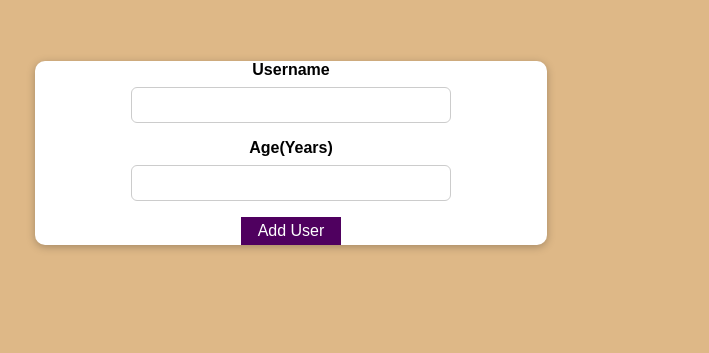
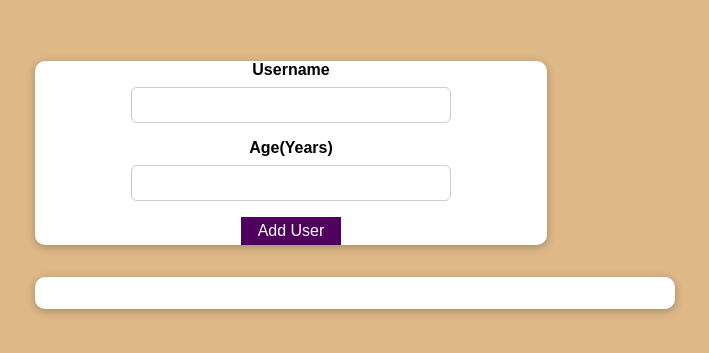
Before and after one commit to AnthonyHad/udemy-react, a React (Create React App) app in the folder 03-practice-project-1/: page / in a window 1280 px wide. Shown: the part 339-692 px from the top of the page, without its empty margins (349-1058 px from the left). Built offline with nearby package versions, Linux system fonts and the light colour scheme.

Commit message:
added user list

```diff
--- a/03-practice-project-1/src/App.js
+++ b/03-practice-project-1/src/App.js
@@ -1,11 +1,24 @@
-import React from 'react';
+import React, { useState } from 'react';
 
-import UserForm from './components/NewUser/UserForm';
+import UsersList from './components/Users/UsersList';
+import UserForm from './components/Users/UserForm';
 
 function App() {
+  const [usersList, setUsersList] = useState([]);
+
+  const addUserHandler = (userName, userAge) => {
+    setUsersList((prevUsersList) => {
+      return [
+        ...prevUsersList,
+        { name: userName, age: userAge, id: Math.random().toString() },
+      ];
+    });
+  };
+
   return (
     <div>
-      <UserForm />
+      <UserForm onAddUser={addUserHandler} />
+      <UsersList users={usersList} />
     </div>
   );
 }
--- a/03-practice-project-1/src/components/UI/Card.js
+++ b/03-practice-project-1/src/components/UI/Card.js
@@ -1,7 +1,9 @@
 import styles from './Card.module.css';
 
 const Card = (props) => {
-  return <div className={styles.card}>{props.children}</div>;
+  return (
+    <div className={`${styles.card} ${props.className}`}>{props.children}</div>
+  );
 };
 
 export default Card;
--- a/03-practice-project-1/src/components/NewUser/UserForm.js
+++ b/03-practice-project-1/src/components/Users/UserForm.js
@@ -4,7 +4,7 @@
 import Card from '../UI/Card';
 import Button from '../UI/Button';
 
-const UserForm = () => {
+const UserForm = (props) => {
   const [enteredUsername, setEnteredUsername] = useState('');
   const [enteredAge, setEnteredAge] = useState('');
 
@@ -18,7 +18,14 @@
 
   const submitHandler = (event) => {
     event.preventDefault();
-    console.log(enteredAge, enteredUsername);
+    if (enteredUsername.trim().length === 0 || enteredAge.trim().length === 0) {
+      return;
+    }
+    if (+enteredAge < 1) {
+      return;
+    }
+    // console.log(enteredAge, enteredUsername);
+    props.onAddUser(enteredUsername, enteredAge);
     setEnteredUsername('');
     setEnteredAge('');
   };
--- /dev/null
+++ b/03-practice-project-1/src/components/Users/UsersList.js
@@ -0,0 +1,19 @@
+import styles from './UsersList.module.css';
+
+import Card from '../UI/Card';
+
+const UsersList = (props) => {
+  return (
+    <Card className={styles.users}>
+      <ul>
+        {props.users.map((user) => (
+          <li key={user.id}>
+            {user.name} ({user.age} years old)
+          </li>
+        ))}
+      </ul>
+    </Card>
+  );
+};
+
+export default UsersList;
--- /dev/null
+++ b/03-practice-project-1/src/components/Users/UsersList.module.css
@@ -0,0 +1,16 @@
+.users {
+  margin: 2rem auto;
+  width: 90%;
+  max-width: 40rem;
+}
+
+.users ul {
+  list-style: none;
+  padding: 1rem;
+}
+
+.users li {
+  border: 1px solid #ccc;
+  margin: 0.5rem 0;
+  padding: 0.5rem;
+}
```
Also changed, not shown: 03-practice-project-1/src/components/Users/UserForm.module.css (renamed from 03-practice-project-1/src/components/NewUser/UserForm.module.css).
